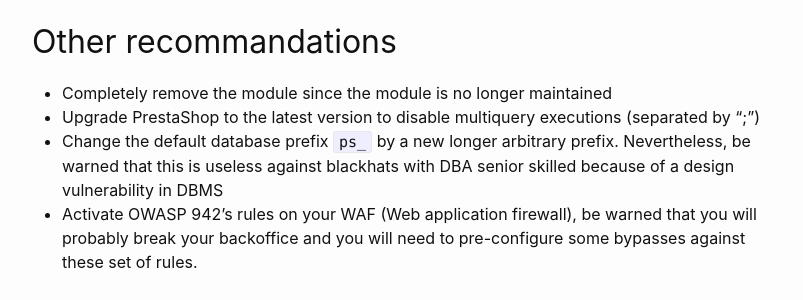
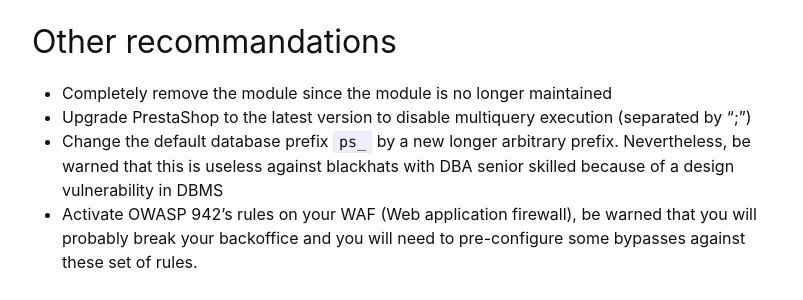
Before and after one commit to friends-of-presta/security-advisories, a Jekyll site: the page built from _posts/2023-06-20-envoimoinscher.md, in a window 1280 px wide and 900 px high, scrolled down 2135 px. Shown: the part 153-453 px from the top of the window, without its empty margins (238-1041 px from the left). Built offline with Jekyll 4.4.1, drawn with Linux system fonts in a browser that asks for light colours.

Commit message:
Publish _posts/2023-06-20-envoimoinscher.md - spelling mistake

```diff
--- a/_posts/2023-06-20-envoimoinscher.md
+++ b/_posts/2023-06-20-envoimoinscher.md
@@ -77,7 +77,7 @@ Note that the module is no longer maintained, therefore this patch might not be
 ## Other recommandations
 
 * Completely remove the module since the module is no longer maintained
-* Upgrade PrestaShop to the latest version to disable multiquery executions (separated by “;”)
+* Upgrade PrestaShop to the latest version to disable multiquery execution (separated by “;”)
 * Change the default database prefix `ps_` by a new longer arbitrary prefix. Nevertheless, be warned that this is useless against blackhats with DBA senior skilled because of a design vulnerability in DBMS
 * Activate OWASP 942's rules on your WAF (Web application firewall), be warned that you will probably break your backoffice and you will need to pre-configure some bypasses against these set of rules.
 
```
